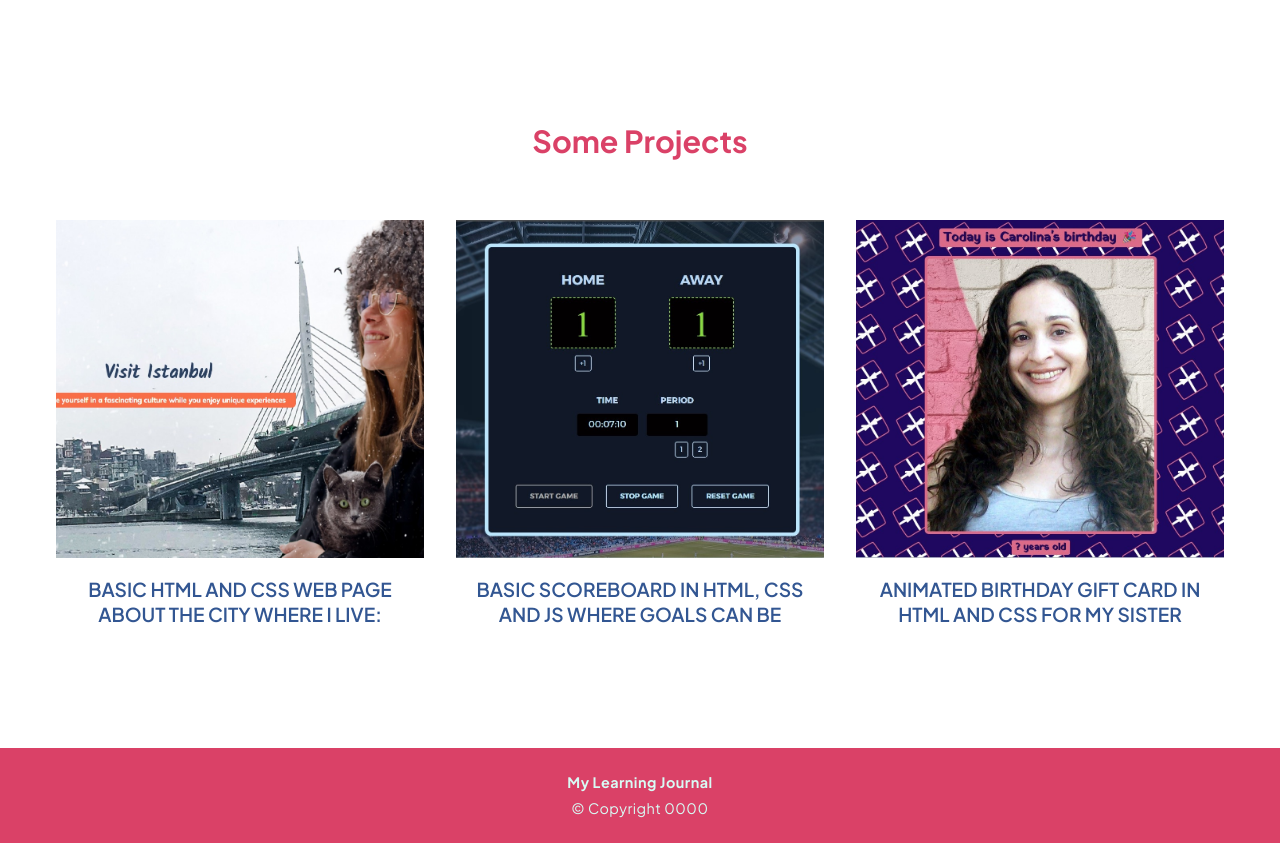
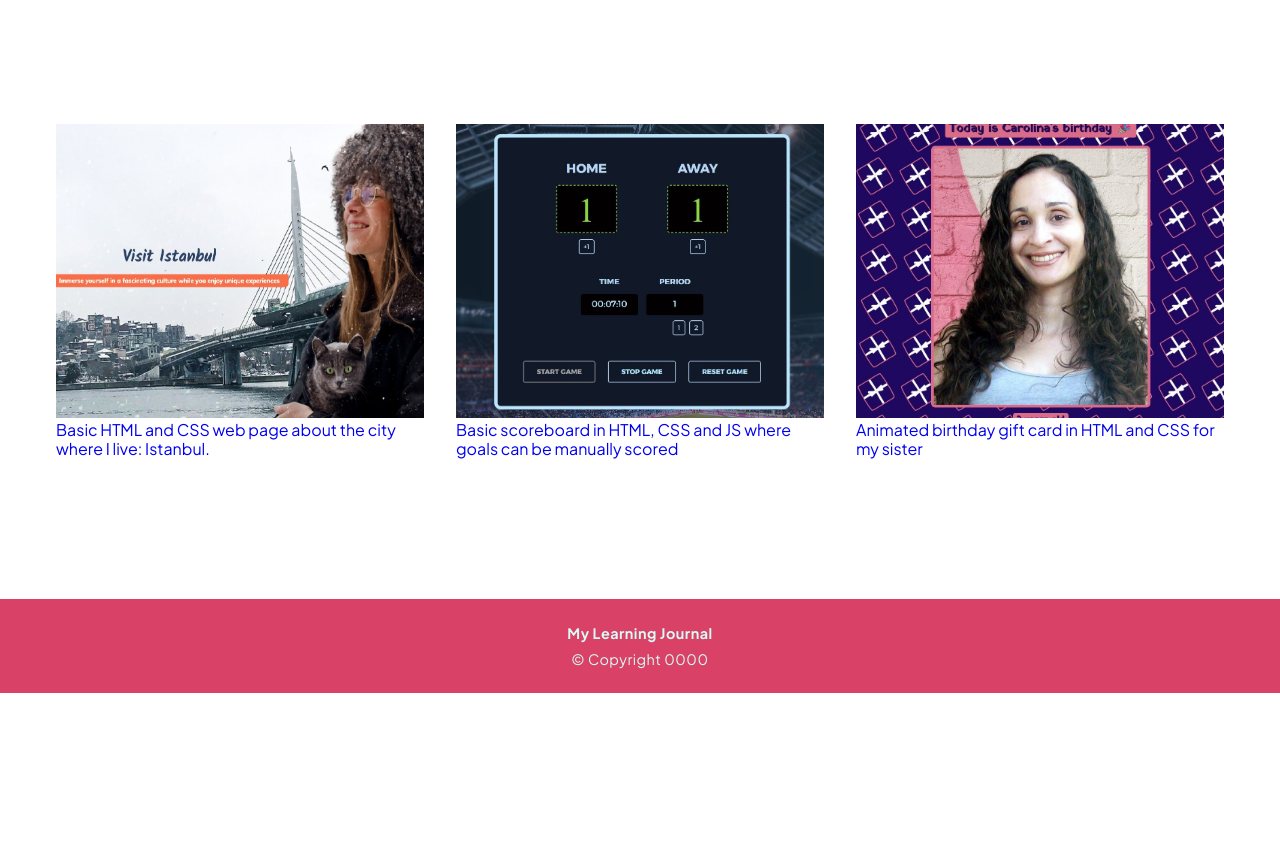
Before and after one commit to carlasmartinsr/My-Portafolio-Journal, a plain HTML site: page about.html in a window 1280 px wide. Shown: the part 1460-2303 px from the top of the page. After the commit the page ends 2153 px from the top, so only its background shows below. Drawn offline with nearby package versions, Linux system fonts and the light colour scheme.

Commit message:
commit *.html

```diff
--- a/about.html
+++ b/about.html
@@ -121,40 +121,39 @@
     </section>
 
     <section class="section-gallery">
-      <h2>Some Projects</h2>
       <ul class="gallery">
         <li>
-          <figcaption class="gallery-content">
+          <figure class="gallery-content">
             <a href="https://hometown-istanbul.netlify.app" target="_blank">
               <img src="../images/img-1.jpg" class="gallery-image" />
-              <figure>
+              <figcaption>
                 Basic HTML and CSS web page about the city where I live:
                 Istanbul.
-              </figure>
+              </figcaption>
             </a>
-          </figcaption>
+          </figure>
         </li>
         <li>
-          <figcaption class="gallery-content">
+          <figure class="gallery-content">
             <a href="https://soccer-scoreboard-app.netlify.app" target="_blank">
               <img src="../images/img-2.jpg" class="gallery-image" />
-              <figure>
+              <figcaption>
                 Basic scoreboard in HTML, CSS and JS where goals can be manually
                 scored
-              </figure>
+              </figcaption>
             </a>
-          </figcaption>
+          </figure>
         </li>
 
         <li>
-          <figcaption class="gallery-content">
+          <figure class="gallery-content">
             <a href="https://birthdaygiftsite.netlify.app/" target="_blank">
               <img src="../images/img-3.jpg" class="gallery-image" />
-              <figure>
+              <figcaption>
                 Animated birthday gift card in HTML and CSS for my sister
-              </figure>
+              </figcaption>
             </a>
-          </figcaption>
+          </figure>
         </li>
       </ul>
     </section>
```
Also changed, not shown: index.html (+38 -35 lines), post.html (+12 -12 lines).
